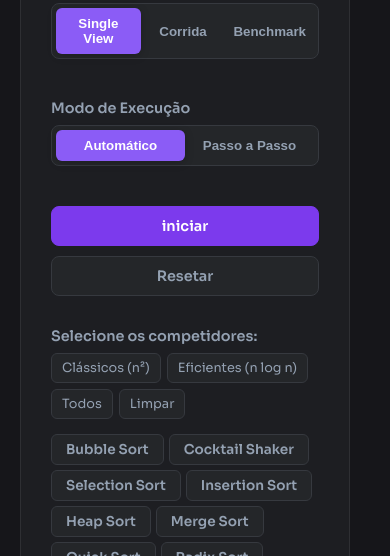
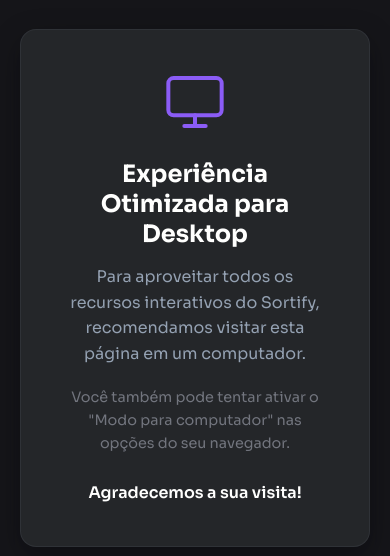
Before and after one commit to Gacktto/Sortify, a plain HTML site: page index.html in a window 390 px wide. Shown: the part 134-690 px from the top of the page. Drawn offline with nearby package versions, Linux system fonts and the light colour scheme.

Commit message:
feat: Screen warning for mobile devices

```diff
--- a/css/components.css
+++ b/css/components.css
@@ -274,3 +274,82 @@
     transform: translate(-50%, 20px);
   }
 }
+
+#mobile-unsupported-overlay {
+  display: none;
+
+  position: fixed;
+  top: 0;
+  left: 0;
+  width: 100%;
+  height: 100%;
+  background-color: rgba(22, 22, 26, 0.9);
+  backdrop-filter: blur(8px);
+  -webkit-backdrop-filter: blur(8px);
+  z-index: 9999;
+
+  align-items: center;
+  justify-content: center;
+  padding: 20px;
+}
+
+.message-box {
+  background: var(--surface-color);
+  padding: 40px;
+  border-radius: 16px;
+  border: 1px solid rgba(148, 161, 178, 0.1);
+  box-shadow: 0 10px 30px rgba(0,0,0,0.3);
+  text-align: center;
+  max-width: 450px;
+  animation: fadeIn 0.5s ease-out;
+}
+
+.message-box svg {
+  margin-bottom: 20px;
+}
+
+.message-box h2 {
+  color: var(--text-headline);
+  font-family: 'Sora', sans-serif;
+  margin: 0 0 15px 0;
+}
+
+.message-box p {
+  color: var(--text-main);
+  line-height: 1.6;
+  margin: 0 0 10px 0;
+}
+
+.message-box .tip {
+  font-size: 0.9em;
+  color: var(--text-muted);
+  margin-top: 20px;
+}
+
+.message-box .thanks {
+  font-weight: 600;
+  color: var(--text-headline);
+  margin-top: 25px;
+  margin-bottom: 0;
+}
+
+@media (max-width: 768px) {
+  #mobile-unsupported-overlay {
+    display: flex;
+  }
+
+  body > aside, body > main, .floating-btn {
+    display: none !important;
+  }
+}
+
+@keyframes fadeIn {
+  from {
+    opacity: 0;
+    transform: translateY(15px);
+  }
+  to {
+    opacity: 1;
+    transform: translateY(0);
+  }
+}
--- a/index.html
+++ b/index.html
@@ -116,5 +116,25 @@
   <button id="hide-ui-btn" class="floating-btn">Hide UI</button>
 
   <script type="module" src="js/main.js"></script>
+  <div id="mobile-unsupported-overlay">
+    <div class="message-box">
+      <svg width="64" height="64" viewBox="0 0 24 24" fill="none" stroke="currentColor" stroke-width="1.5" stroke-linecap="round" stroke-linejoin="round" style="color: var(--primary-main);">
+        <rect x="2" y="3" width="20" height="14" rx="2" ry="2"></rect>
+        <line x1="8" y1="21" x2="16" y2="21"></line>
+        <line x1="12" y1="17" x2="12" y2="21"></line>
+      </svg>
+      <h2>Experiência Otimizada para Desktop</h2>
+      <p>
+        Para aproveitar todos os recursos interativos do Sortify, recomendamos visitar esta página em um computador.
+      </p>
+      <p class="tip">
+        Você também pode tentar ativar o "Modo para computador" nas opções do seu navegador.
+      </p>
+      <p class="thanks">
+        Agradecemos a sua visita!
+      </p>
+    </div>
+  </div>
+  </body>
 </body>
 </html>
```
